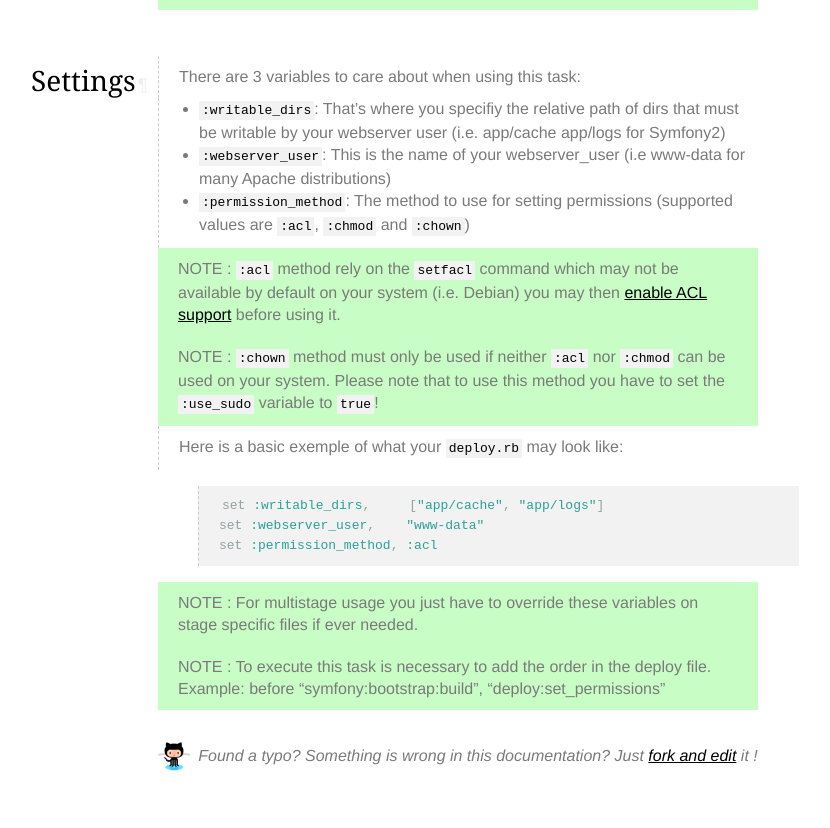
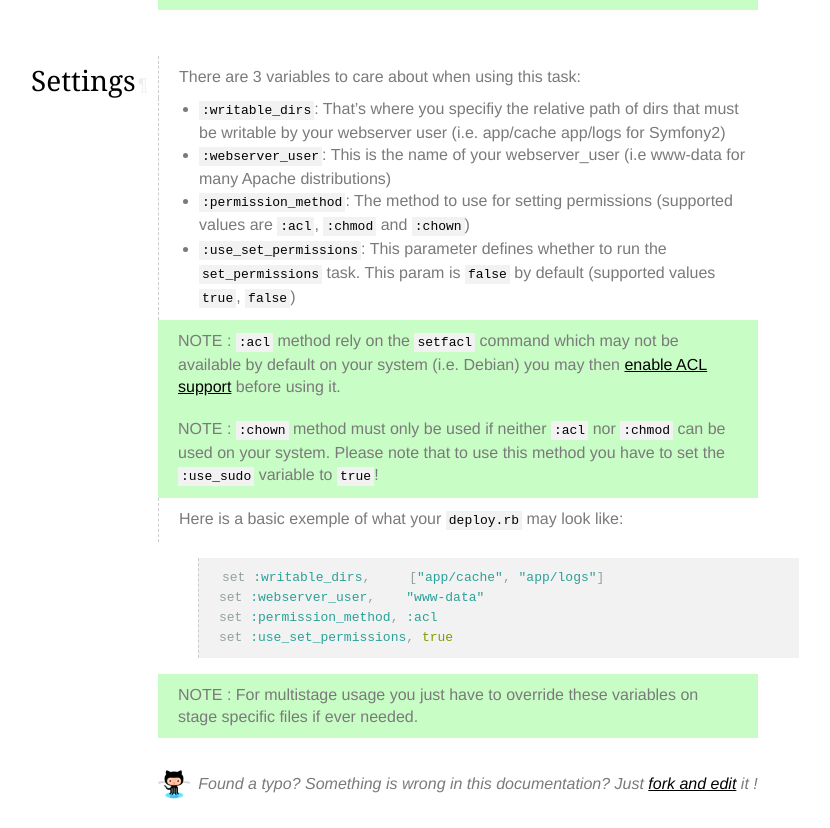
Before and after one commit to everzet/capifony, a Jekyll site: the page built from cookbook/set-permissions.markdown, in a window 1280 px wide. Shown: the part 329-1157 px from the top of the page, without its empty margins (162-992 px from the left). Built offline with Jekyll 4.4.1, drawn with Linux system fonts in a browser that asks for light colours; nearby versions of some CDN libraries; before the commit the page ends 1129 px from its top, so only the background shows below that.

Commit message:
Added the use_set_permissions param into documentation. #280

```diff
--- a/cookbook/set-permissions.markdown
+++ b/cookbook/set-permissions.markdown
@@ -23,6 +23,8 @@ There are 3 variables to care about when using this task:
   many Apache distributions)
 - `:permission_method`: The method to use for setting permissions (supported
   values are `:acl`, `:chmod` and `:chown`)
+- `:use_set_permissions`: This parameter defines whether to run the `set_permissions`
+  task. This param is `false` by default (supported values `true`, `false`)
 
 > NOTE : `:acl` method rely on the `setfacl` command which may not be available by
 > default on your system (i.e. Debian) you may then [enable ACL support](
@@ -38,10 +40,8 @@ Here is a basic exemple of what your `deploy.rb` may look like:
 set :writable_dirs,     ["app/cache", "app/logs"]
 set :webserver_user,    "www-data"
 set :permission_method, :acl
+set :use_set_permissions, true
 {% endhighlight %}
 
 > NOTE : For multistage usage you just have to override these variables on
 > stage specific files if ever needed.
-
-> NOTE : To execute this task is necessary to add the order in the deploy file.
-> Example: before "symfony:bootstrap:build", "deploy:set_permissions"
```
